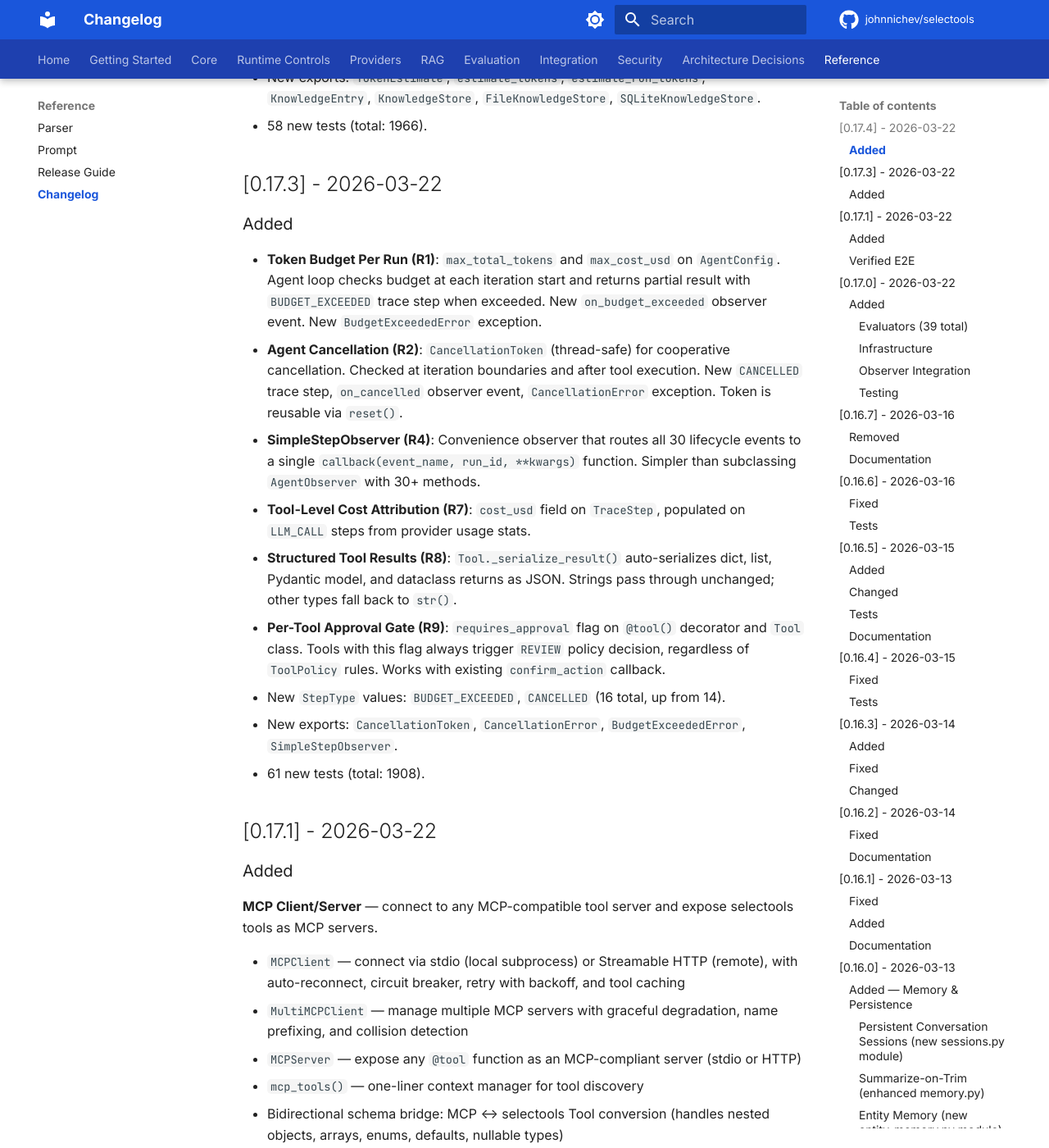
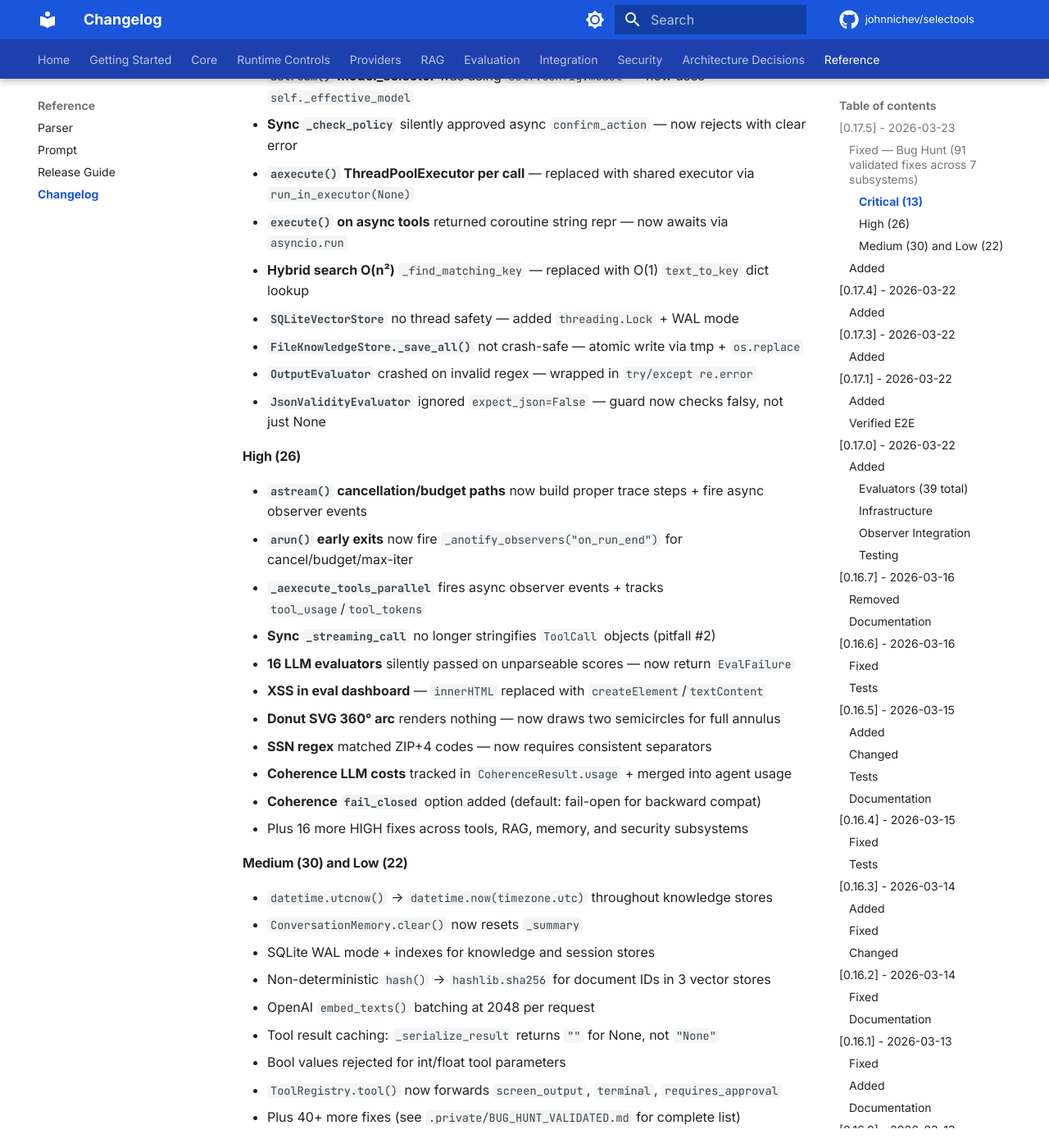
Before and after one commit to johnnichev/selectools, an MkDocs documentation site: the page built from docs/CHANGELOG.md, in a window 1280 px wide and 1400 px high, scrolled down 630 px. Shown: the whole window at 82% size. Built offline with MkDocs 1.6.1 and Material for MkDocs 9.7.7, drawn with Linux system fonts in a browser that asks for light colours; comment, search, counter and statistics services are not loaded; the version menu is left out; some of the changed text lies outside the part shown.

Commit message:
release: v0.17.5 — Bug Hunt & Async Guardrails
91 validated bug fixes across 7 subsystems (13 critical, 26 high,
30 medium, 22 low). Async guardrails for non-blocking arun()/astream().
40 new regression tests. 5 new Common Pitfalls in CLAUDE.md.

```diff
--- a/docs/CHANGELOG.md
+++ b/docs/CHANGELOG.md
@@ -4,6 +4,54 @@
 
 The format is based on [Keep a Changelog](https://keepachangelog.com/en/1.0.0/),
 and this project adheres to [Semantic Versioning](https://semver.org/spec/v2.0.0.html).
+
+## [0.17.5] - 2026-03-23
+
+### Fixed — Bug Hunt (91 validated fixes across 7 subsystems)
+
+#### Critical (13)
+- **Path traversal in `JsonFileSessionStore`** — session IDs now validated against directory escape
+- **Unicode homoglyph bypass** in prompt injection screening — NFKD normalization + zero-width stripping
+- **`FallbackProvider` stream** records success after consumption, not before — circuit breaker works for streaming
+- **Gemini `response.text` ValueError** on tool-call-only responses — caught and handled
+- **`astream()` model_selector** was using `self.config.model` — now uses `self._effective_model`
+- **Sync `_check_policy`** silently approved async `confirm_action` — now rejects with clear error
+- **`aexecute()` ThreadPoolExecutor per call** — replaced with shared executor via `run_in_executor(None)`
+- **`execute()` on async tools** returned coroutine string repr — now awaits via `asyncio.run`
+- **Hybrid search O(n²)** `_find_matching_key` — replaced with O(1) `text_to_key` dict lookup
+- **`SQLiteVectorStore`** no thread safety — added `threading.Lock` + WAL mode
+- **`FileKnowledgeStore._save_all()`** not crash-safe — atomic write via tmp + `os.replace`
+- **`OutputEvaluator`** crashed on invalid regex — wrapped in `try/except re.error`
+- **`JsonValidityEvaluator`** ignored `expect_json=False` — guard now checks falsy, not just None
+
+#### High (26)
+- **`astream()` cancellation/budget paths** now build proper trace steps + fire async observer events
+- **`arun()` early exits** now fire `_anotify_observers("on_run_end")` for cancel/budget/max-iter
+- **`_aexecute_tools_parallel`** fires async observer events + tracks `tool_usage`/`tool_tokens`
+- **Sync `_streaming_call`** no longer stringifies `ToolCall` objects (pitfall #2)
+- **16 LLM evaluators** silently passed on unparseable scores — now return `EvalFailure`
+- **XSS in eval dashboard** — `innerHTML` replaced with `createElement`/`textContent`
+- **Donut SVG 360° arc** renders nothing — now draws two semicircles for full annulus
+- **SSN regex** matched ZIP+4 codes — now requires consistent separators
+- **Coherence LLM costs** tracked in `CoherenceResult.usage` + merged into agent usage
+- **Coherence `fail_closed`** option added (default: fail-open for backward compat)
+- Plus 16 more HIGH fixes across tools, RAG, memory, and security subsystems
+
+#### Medium (30) and Low (22)
+- `datetime.utcnow()` → `datetime.now(timezone.utc)` throughout knowledge stores
+- `ConversationMemory.clear()` now resets `_summary`
+- SQLite WAL mode + indexes for knowledge and session stores
+- Non-deterministic `hash()` → `hashlib.sha256` for document IDs in 3 vector stores
+- OpenAI `embed_texts()` batching at 2048 per request
+- Tool result caching: `_serialize_result` returns `""` for None, not `"None"`
+- Bool values rejected for int/float tool parameters
+- `ToolRegistry.tool()` now forwards `screen_output`, `terminal`, `requires_approval`
+- Plus 40+ more fixes (see `.private/BUG_HUNT_VALIDATED.md` for complete list)
+
+### Added
+- **Async guardrails** — `Guardrail.acheck()` with `asyncio.to_thread` default, `GuardrailsPipeline.acheck_input()`/`acheck_output()`, `Agent._arun_input_guardrails()`. `arun()`/`astream()` no longer block the event loop during guardrail checks.
+- 40 new regression tests covering all critical and high-severity fixes
+- 5 new entries in CLAUDE.md Common Pitfalls (#14-#18)
 
 ## [0.17.4] - 2026-03-22
 
--- a/pyproject.toml
+++ b/pyproject.toml
@@ -4,7 +4,7 @@
 
 [project]
 name = "selectools"
-version = "0.17.4"
+version = "0.17.5"
 description = "Production-ready AI agents with tool calling, structured output, execution traces, and RAG. Provider-agnostic (OpenAI, Anthropic, Gemini, Ollama) with fallback chains, batch processing, tool policies, streaming, caching, and cost tracking."
 readme = "README.md"
 requires-python = ">=3.9"
--- a/src/selectools/__init__.py
+++ b/src/selectools/__init__.py
@@ -1,6 +1,6 @@
 """Public exports for the selectools package."""
 
-__version__ = "0.17.4"
+__version__ = "0.17.5"
 
 # Import submodules (lazy loading for optional dependencies)
 from . import embeddings, evals, guardrails, models, rag, toolbox
```
Also changed, not shown: CHANGELOG.md (+48 -0 lines), CLAUDE.md (+1 -1 lines), ROADMAP.md (+3 -3 lines).
